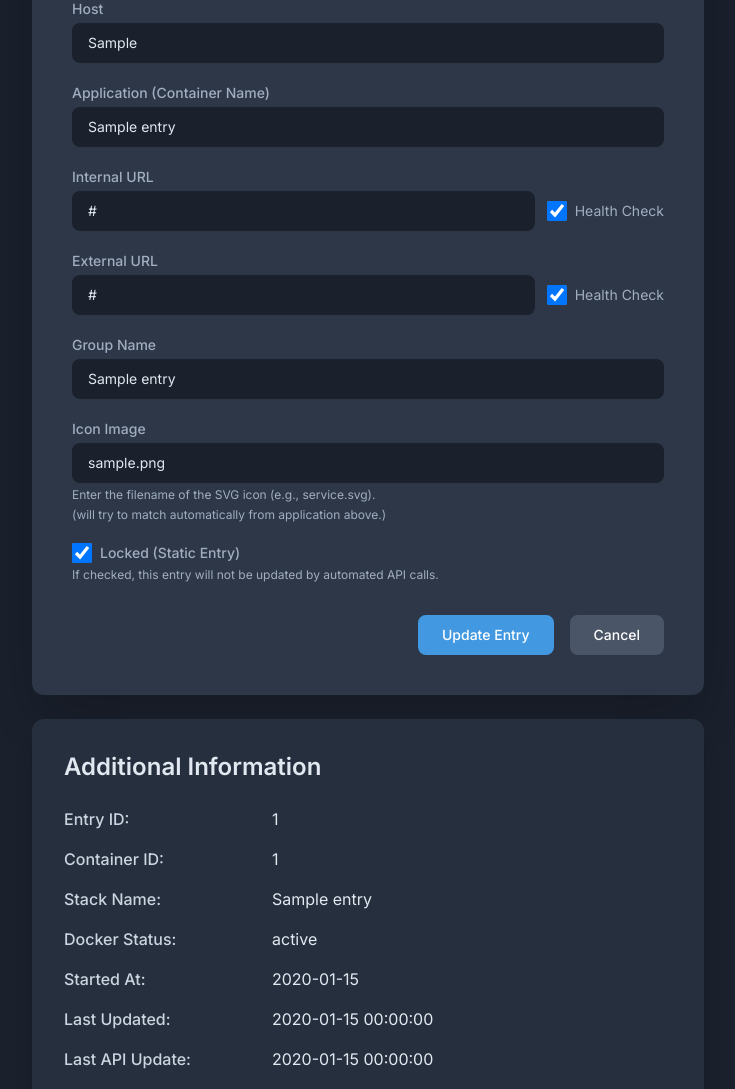
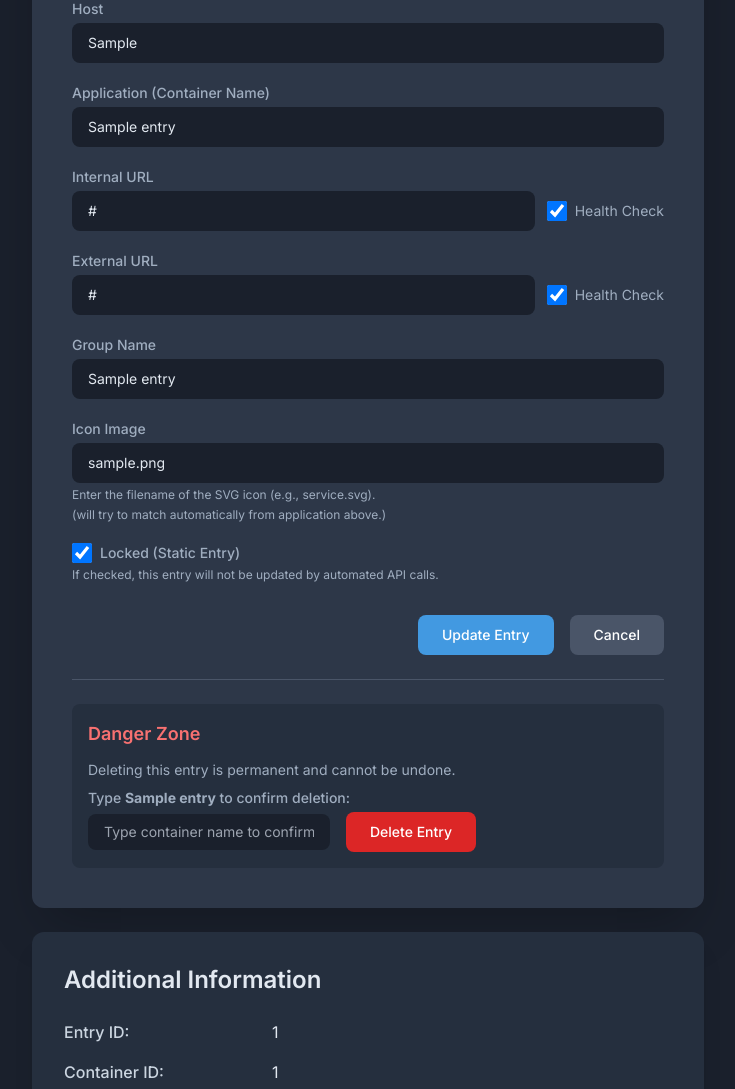
Before and after one commit to crzykidd/service-tracker-dashboard, a Flask app: page /edit/1 in a window 1280 px wide. Shown: the part 175-1264 px from the top of the page, without its empty margins (272-1007 px from the left). Run offline with Flask 3, Linux system fonts and the light colour scheme; tables that the repository leaves empty hold one stand-in row (values such as "Sample post"); parts of the project's set-up code (start-up, migrations or seed data) failed here and were passed over; some libraries are stand-ins or nearby versions.

Commit message:
fixed update icon if user provided .svg file

```diff
--- a/app.py
+++ b/app.py
@@ -16,6 +16,7 @@ import yaml
 from settings_loader import load_settings
 from image_utils import resolve_image_metadata, parse_bool
 from urllib.parse import urlparse, urljoin
+from image_utils import fetch_icon_if_missing
 
 DATABASE_PATH = '/config/services.db'
 LOGFILE = '/config/std.log'
@@ -485,70 +486,81 @@ def serve_image(filename):
 
 @app.route('/add', methods=['GET', 'POST'])
 def add_entry():
+    raw_referrer = request.args.get('ref', '/')
+    parsed = urlparse(raw_referrer)
+    referrer = parsed.path
+    if parsed.query:
+        referrer += '?' + parsed.query
+    if not referrer.startswith('/'):
+        referrer = '/tiled_dash'
+
     if request.method == 'POST':
         host = request.form.get('host')
-        # Use 'application' from form, map to container_name
         container_name = request.form.get('application')
-        # internalurl from form
         internalurl = request.form.get('internal_url')
-        # externalurl from form
         externalurl = request.form.get('external_url')
         group_name = request.form.get('group_name')
-        # image_icon from form
-        image_icon = request.form.get('icon_image')
+        image_icon = request.form.get('icon_image', '').strip()
 
         if not host or not container_name:
             flash('Host and Application (Container Name) are required.', 'danger')
             return render_template("add_entry.html", msg='error', entry=request.form)
 
-        # Check for duplicates based on host and container_name
+        # Check for duplicates
         existing = ServiceEntry.query.filter_by(host=host, container_name=container_name).first()
         if existing:
             flash(f"An entry for '{container_name}' on host '{host}' already exists.", 'danger')
             return render_template("add_entry.html", msg='duplicate', entry=request.form)
 
-        # Handle boolean for internal_health_check (from HTML name 'internal_health_check')
+        # Booleans
         internal_health_check_enabled = request.form.get('internal_health_check') == 'on'
-        # Handle boolean for external_health_check (from HTML name 'external_health_check')
         external_health_check_enabled = request.form.get('external_health_check') == 'on'
-        # Handle boolean for is_static (from HTML name 'locked')
         is_static = request.form.get('locked') == 'on'
 
-        # Attempt to fetch icon if not provided and container_name is available
-        if not image_icon and container_name:
-            # Sanitize container_name to be a valid part of a filename if needed,
-            # or use a derived name. For simplicity, using container_name directly.
-            # Your fetch_icon_if_missing might need adjustment if container_name contains chars invalid for filenames.
-            derived_icon_name = container_name.lower().replace(" ", "-") # Example derivation
-            image_icon = fetch_icon_if_missing(derived_icon_name)
+        # === ICON RESOLUTION LOGIC ===
+        if image_icon:
+            icon_path = os.path.join(IMAGE_DIR, image_icon)
+            if not os.path.exists(icon_path):
+                try:
+                    icon_url = f"https://raw.githubusercontent.com/homarr-labs/dashboard-icons/main/svg/{image_icon}"
+                    response = requests.get(icon_url, timeout=5)
+                    if response.status_code == 200:
+                        with open(icon_path, 'wb') as f:
+                            f.write(response.content)
+                        logger.info(f"⬇️ Downloaded user-supplied icon '{image_icon}' for '{container_name}'")
+                    else:
+                        logger.warning(f"⚠️ Icon '{image_icon}' not found (HTTP {response.status_code})")
+                except Exception as e:
+                    logger.warning(f"⚠️ Failed to fetch icon '{image_icon}': {e}")
+        else:
+            derived_icon_name = container_name.lower().replace(" ", "-")
+            image_icon = fetch_icon_if_missing(derived_icon_name, IMAGE_DIR, logger)
             if image_icon:
-                 logger.info(f"💡 Automatically fetched icon '{image_icon}' for new entry '{container_name}'.")
+                logger.info(f"💡 Automatically fetched icon '{image_icon}' for new entry '{container_name}'.")
             else:
-                 logger.info(f"⚠️ Could not automatically fetch icon for '{container_name}'. Manual entry recommended.")
+                logger.info(f"⚠️ Could not automatically fetch icon for '{container_name}'.")
 
-
+        # === CREATE ENTRY ===
         entry = ServiceEntry(
             host=host,
             container_name=container_name,
             internalurl=internalurl,
             externalurl=externalurl,
             last_updated=datetime.now(),
-            # last_api_update will be set by API calls, not manual add
-            group_name=group_name if group_name else "zz_none", # Ensure default if empty
+            group_name=group_name if group_name else "zz_none",
             internal_health_check_enabled=internal_health_check_enabled,
             external_health_check_enabled=external_health_check_enabled,
             image_icon=image_icon,
             is_static=is_static
-            # Other fields like container_id, stack_name, docker_status, etc.,
-            # are typically populated by API updates or could be added as optional form fields.
-            # For now, they will be None or their default.
         )
+
         db.session.add(entry)
         db.session.commit()
-        flash(f"Service entry '{container_name}' added successfully!", 'success')
-        return redirect(url_for('tiled_dashboard')) # Or 'dashboard'
 
-    return render_template("add_entry.html", msg='', entry={}) # Pass an empty dict for `entry` on GET
+        flash(f"✅ Service entry '{container_name}' added successfully!", 'success')
+        return redirect(url_for('tiled_dashboard'))
+
+    return render_template("add_entry.html", msg='', entry={})
 
 @app.route('/api/register', methods=['POST'])
 def api_register():
--- a/templates/add_entry.html
+++ b/templates/add_entry.html
@@ -109,6 +109,7 @@
                     <button type="submit" class="btn-primary w-full sm:w-auto px-6 py-2.5 rounded-lg font-medium text-sm">Add Entry</button>
                     <button type="button" onclick="window.history.back();" class="btn-secondary w-full sm:w-auto px-6 py-2.5 rounded-lg font-medium text-sm">Cancel</button>
                 </div>
+
             </form>
         </div>
     </div>
--- a/templates/edit_entry.html
+++ b/templates/edit_entry.html
@@ -110,6 +110,23 @@
                     <button type="submit" class="btn-primary w-full sm:w-auto px-6 py-2.5 rounded-lg font-medium text-sm transition duration-150 ease-in-out">Update Entry</button>
                     <button type="button" onclick="window.history.back();" class="btn-secondary w-full sm:w-auto px-6 py-2.5 rounded-lg font-medium text-sm transition duration-150 ease-in-out">Cancel</button>
                 </div>
+                               <hr class="my-6 border-dashboard-accent">
+              <div class="mt-6 bg-dashboard-info-box rounded-lg p-4">
+                <h2 class="text-lg font-semibold text-red-400 mb-3">Danger Zone</h2>
+                <p class="text-sm text-dashboard-secondary mb-2">Deleting this entry is permanent and cannot be undone.</p>
+                <label for="delete_confirmation" class="block text-sm font-medium text-dashboard-secondary mb-1">
+                    Type <strong>{{ entry.container_name }}</strong> to confirm deletion:
+                </label>
+                <div class="flex flex-col sm:flex-row sm:items-center sm:space-x-4">
+                    <input type="text" name="delete_confirmation" id="delete_confirmation"
+                          placeholder="Type container name to confirm"
+                          class="form-input w-full sm:w-auto px-4 py-2 rounded-lg text-sm">
+                    <button type="submit" name="delete" value="true"
+                            class="btn-secondary bg-red-600 hover:bg-red-700 w-full sm:w-auto px-6 py-2.5 rounded-lg font-medium text-sm transition duration-150 ease-in-out">
+                        Delete Entry
+                    </button>
+                </div>
+            </div>
             </form>
         </div>
 
```
